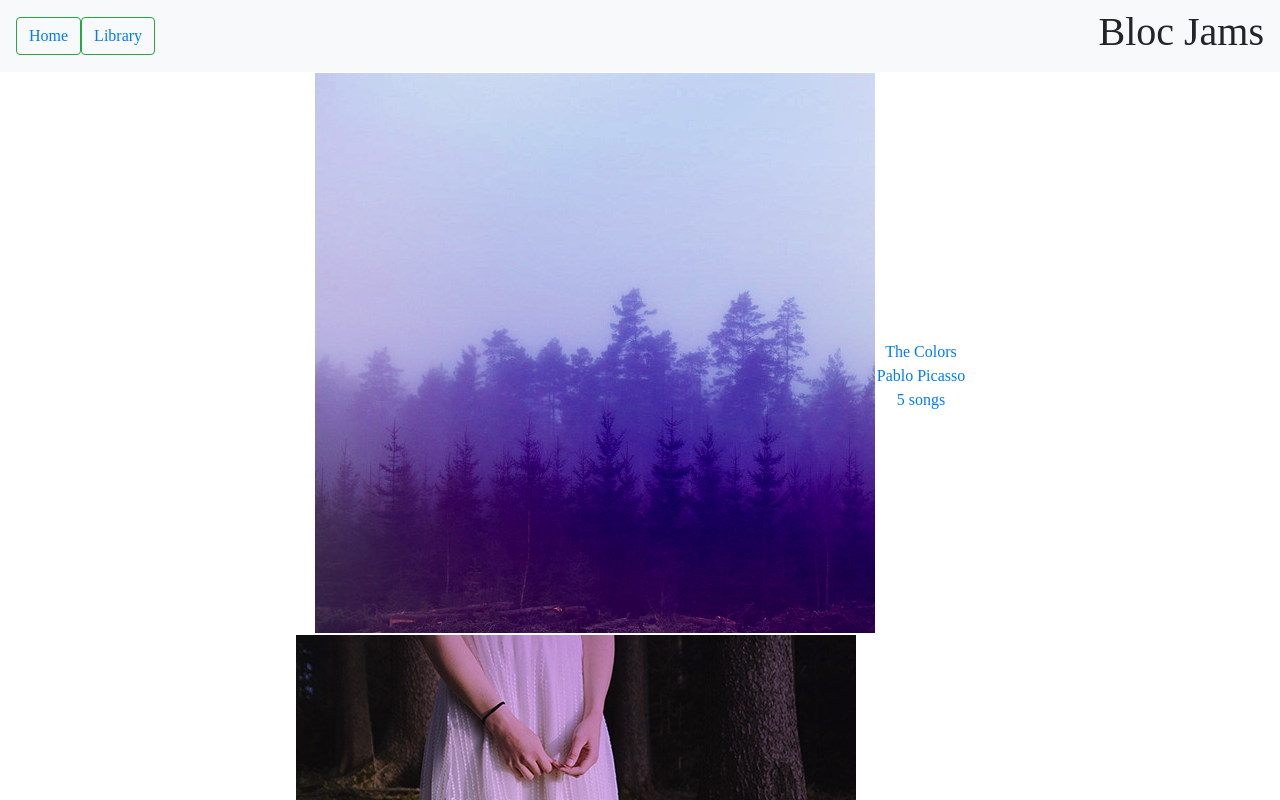
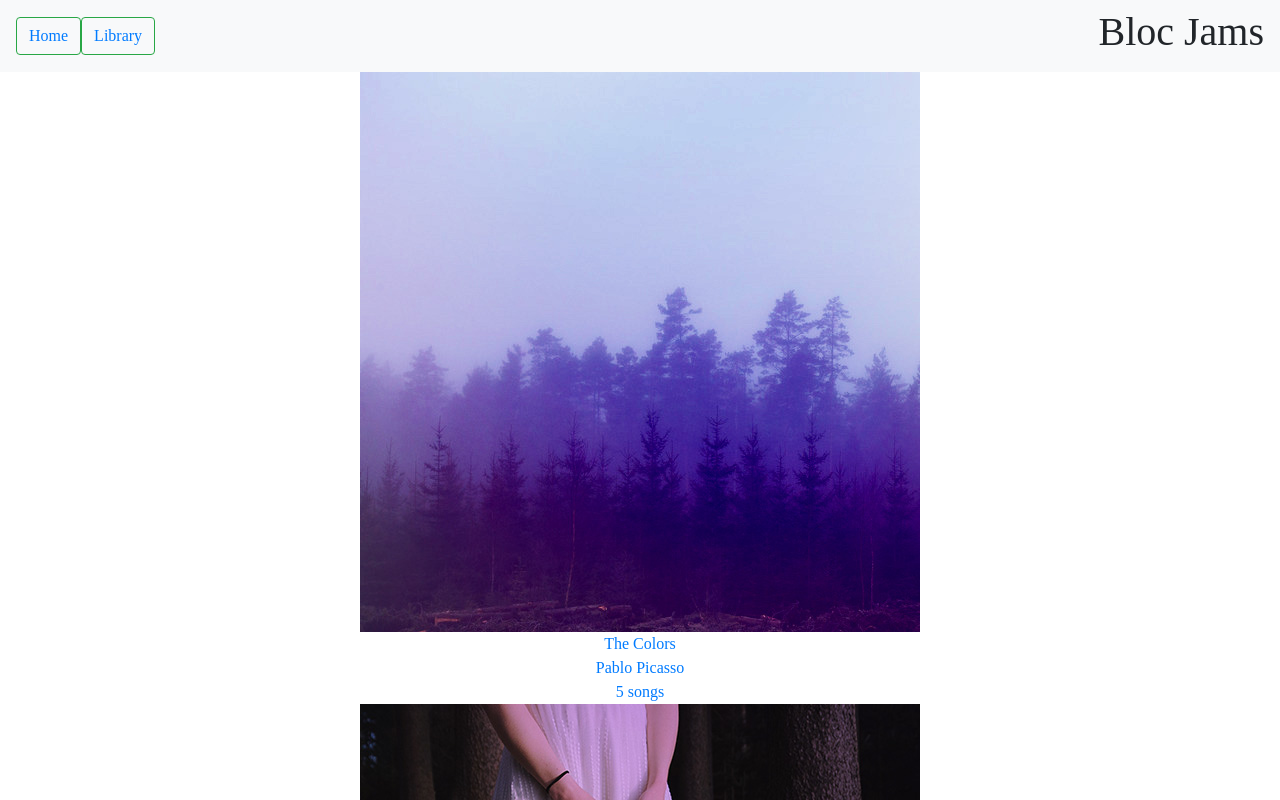
Before and after one commit to toinhao1/bloc-jams-react, a React (Create React App) app: page /library in a window 1280 px wide. Shown: the top 800 px of the page. Built offline with nearby package versions, Linux system fonts and the light colour scheme.

Commit message:
Fixed layout error

```diff
--- a/src/components/Library.js
+++ b/src/components/Library.js
@@ -10,26 +10,16 @@ class Library extends Component {
   render() {
     return (
       <section className='library'>
-        <table>
-          <tbody>
-            <tr>
-              {this.state.albums.map( (album, index) =>
-
+          {
+            this.state.albums.map( (album, index) =>
               <Link to={`/album/${album.slug}`} key={index}>
-                  <td>
                   <img src={album.albumCover} alt={album.title} />
-                  </td>
-                  <td>
                   <div>{album.title}</div>
                   <div>{album.artist}</div>
                   <div>{album.songs.length} songs</div>
-                  </td>
               </Link>
               )
             }
-            </tr>
-          </tbody>
-        </table>
       </section>
     )
   }
```
Lines whose indentation alone changed are shown as unchanged.
